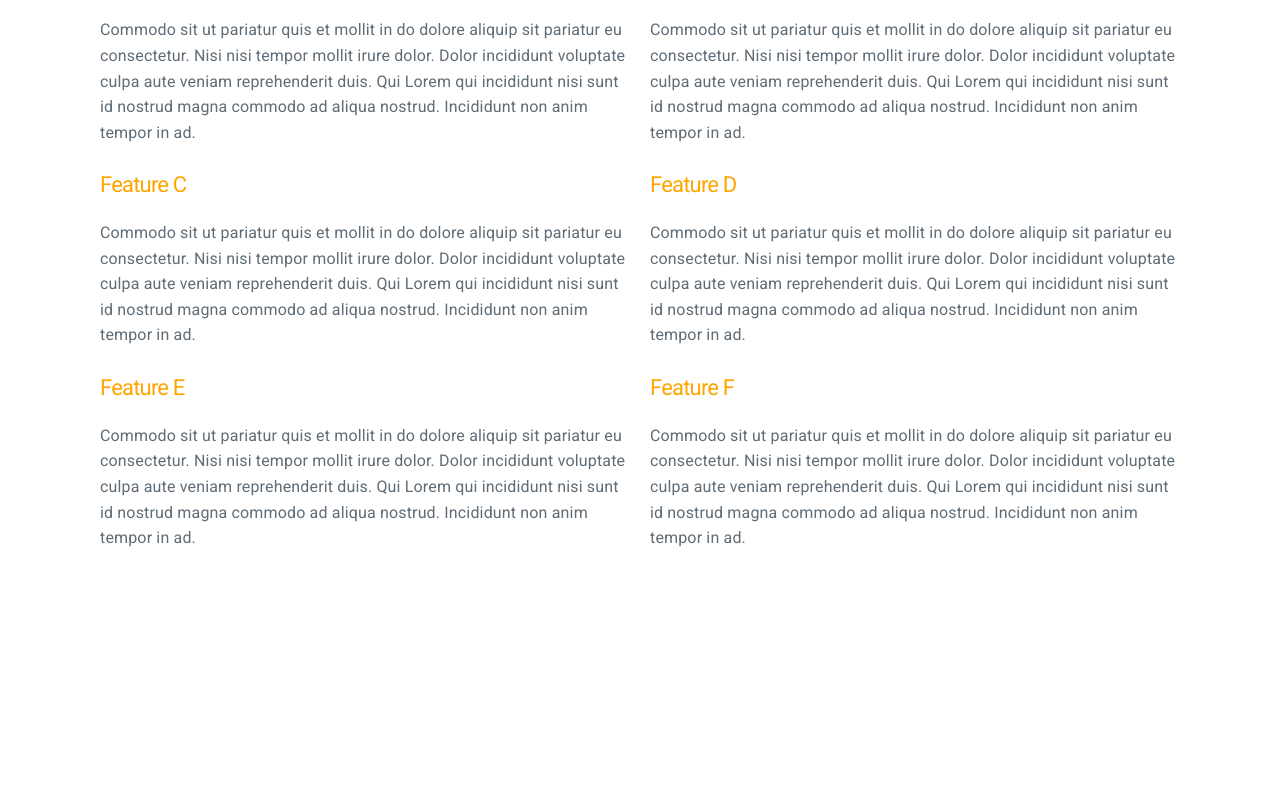
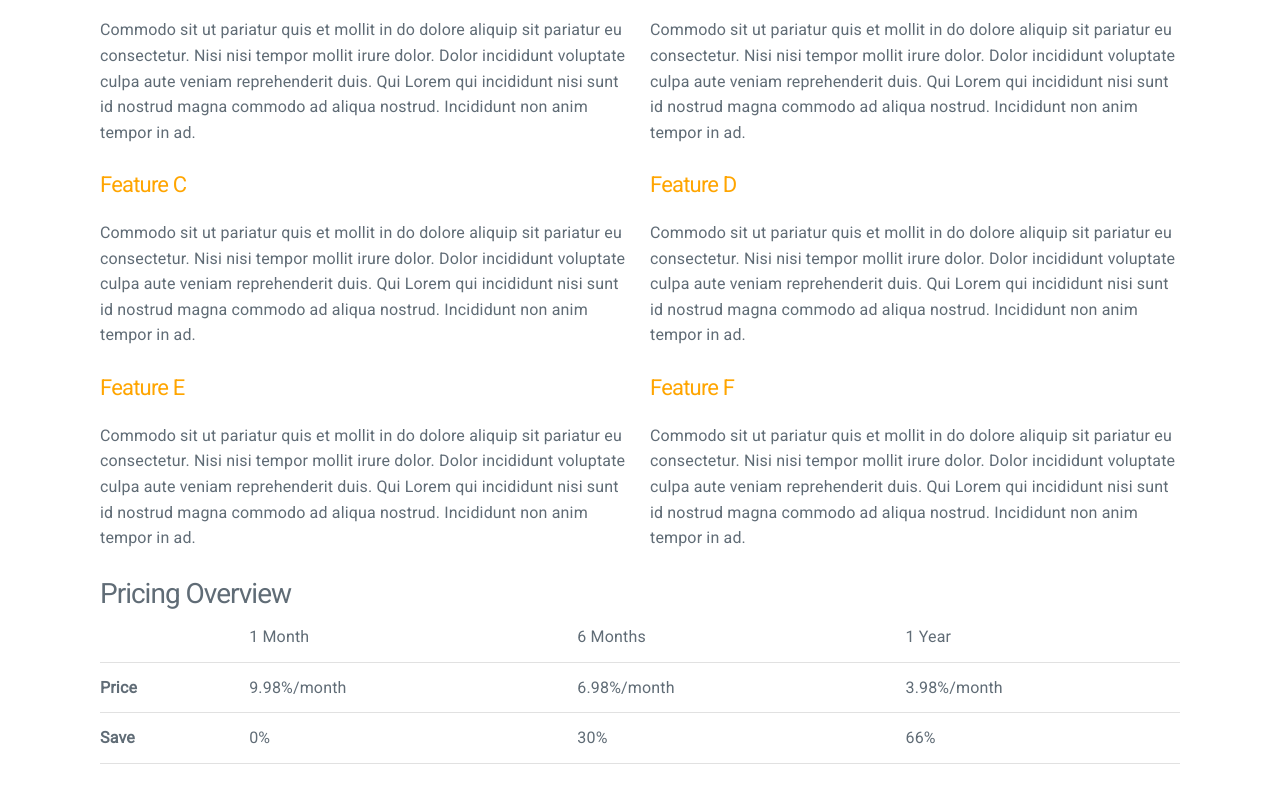
Before and after one commit to codingEzio/css_crashcourse, a plain HTML site: page milligram-product-page/index.html in a window 1280 px wide. Shown: the part 643-1432 px from the top of the page. Before the commit the page ends 1219 px from the top, so only its background shows below. Drawn offline with Linux system fonts and the light colour scheme.

Commit message:
feat: The pricing area

```diff
--- a/milligram-product-page/index.html
+++ b/milligram-product-page/index.html
@@ -147,5 +147,40 @@
         </div>
       </div>
     </section>
+
+    <section class="pricingInfo">
+      <div class="row">
+        <h3 class="column">Pricing Overview</h3>
+      </div>
+
+      <div class="row">
+        <div class="column">
+          <table>
+            <tbody>
+                <tr>
+                    <th></th>
+                    <td>1 Month</td>
+                    <td>6 Months</td>
+                    <td>1 Year</td>
+                </tr>
+
+                <tr>
+                    <th>Price</th>
+                    <td>9.98%/month</td>
+                    <td>6.98%/month</td>
+                    <td>3.98%/month</td>
+                </tr>
+
+                <tr>
+                    <th>Save</th>
+                    <td>0%</td>
+                    <td>30%</td>
+                    <td>66%</td>
+                </tr>
+            </tbody>
+          </table>
+        </div>
+      </div>
+    </section>
   </body>
 </html>
```
